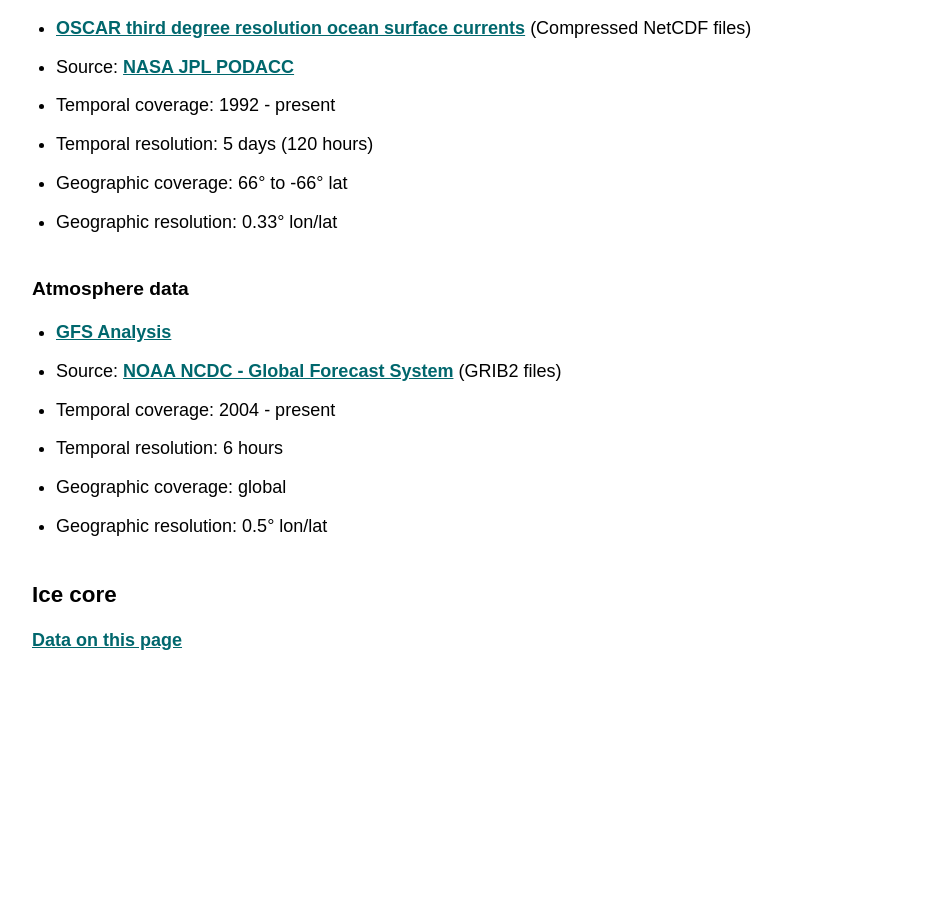
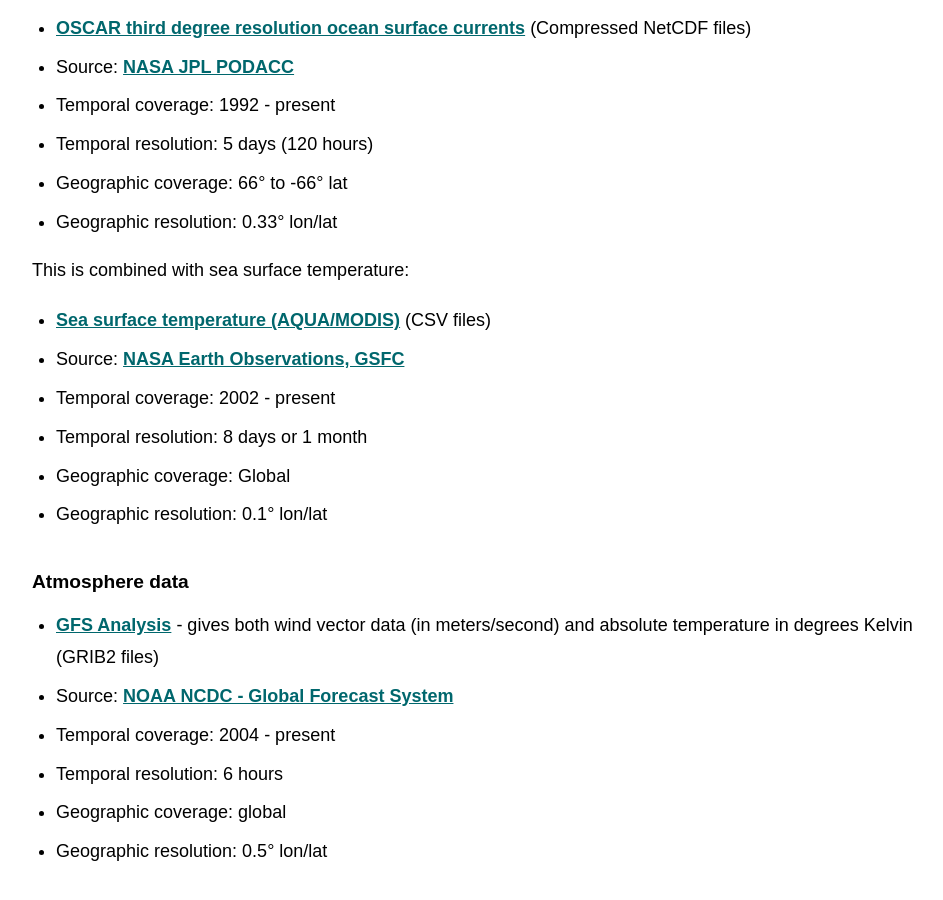
Before and after one commit to beefoo/climate-wall-docs, a Jekyll site: the page built from _design/data.md, in a window 1280 px wide and 900 px high, scrolled down 3161 px. Shown: the whole window, without its empty margins (154-1097 px from the left). Built offline with Jekyll 4.4.1, drawn with Linux system fonts in a browser that asks for light colours; before the commit the page ends 3996 px from its top, so only the background shows below that.

Commit message:
update data sources

```diff
--- a/_design/data.md
+++ b/_design/data.md
@@ -41,7 +41,7 @@
 
 ## How Climate Works: How is climate driven by energy from the Sun?
 
-![Warming World: What can we say about global temperature at different timescales?](../assets/screenshots/hcw_sun.png)
+![How Climate Works: How is climate driven by energy from the Sun?](../assets/screenshots/hcw_sun.png)
 
 ### Ocean data
 
@@ -52,10 +52,19 @@
 - Geographic coverage: 66° to -66° lat
 - Geographic resolution: 0.33° lon/lat
 
+This is combined with sea surface temperature:
+
+- [Sea surface temperature (AQUA/MODIS)](https://neo.sci.gsfc.nasa.gov/view.php?datasetId=MYD28M) (CSV files)
+- Source: [NASA Earth Observations, GSFC](https://neo.sci.gsfc.nasa.gov/)
+- Temporal coverage: 2002 - present
+- Temporal resolution: 8 days or 1 month
+- Geographic coverage: Global
+- Geographic resolution: 0.1° lon/lat
+
 ### Atmosphere data
 
-- [GFS Analysis](https://nomads.ncdc.noaa.gov/data/gfsanl/)
-- Source: [NOAA NCDC - Global Forecast System](https://www.ncdc.noaa.gov/data-access/model-data/model-datasets/global-forcast-system-gfs) (GRIB2 files)
+- [GFS Analysis](https://nomads.ncdc.noaa.gov/data/gfsanl/) - gives both wind vector data (in meters/second) and absolute temperature in degrees Kelvin (GRIB2 files)
+- Source: [NOAA NCDC - Global Forecast System](https://www.ncdc.noaa.gov/data-access/model-data/model-datasets/global-forcast-system-gfs)
 - Temporal coverage: 2004 - present
 - Temporal resolution: 6 hours
 - Geographic coverage: global
```
